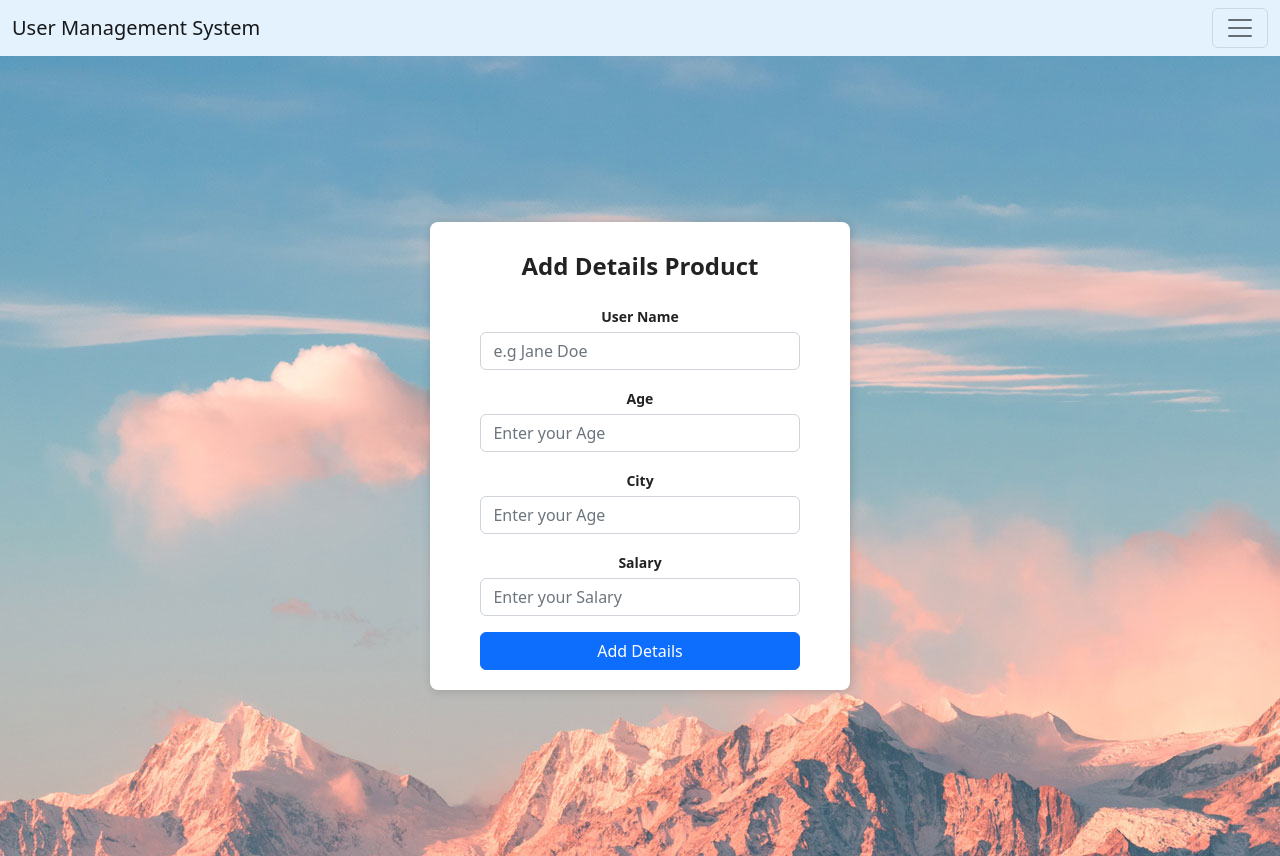
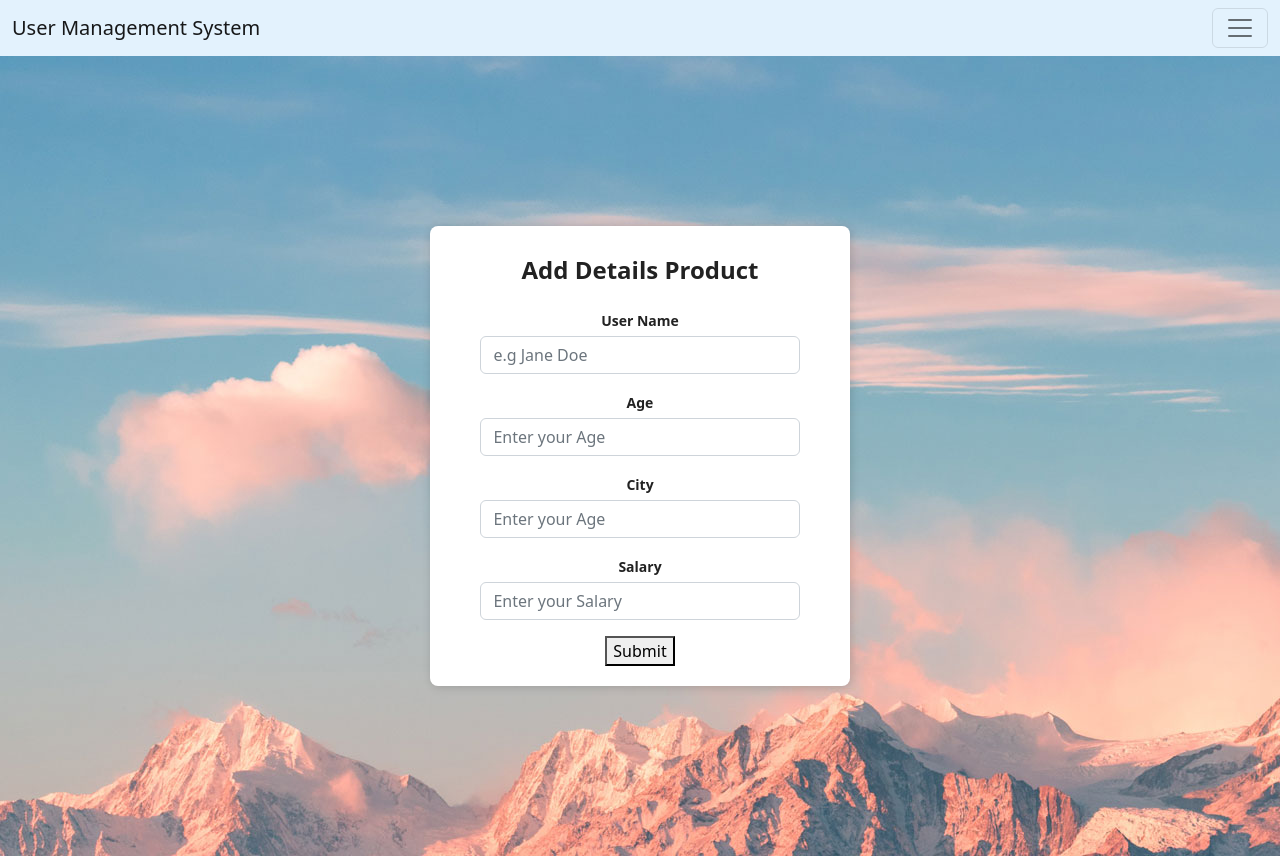
Before and after one commit to markanddighe/Ecommercefront, a React (Create React App) app: page /add in a window 1280 px wide. Built offline with nearby package versions, Linux system fonts and the light colour scheme.

Commit message:
button work add product

```diff
--- a/src/Components/AddProduct.js
+++ b/src/Components/AddProduct.js
@@ -33,7 +33,11 @@ const userId= JSON.parse(localStorage.getItem('id'))._id
 
 // console.log(userId);
 
+// let result = await fetch("http://localhost:3000/post",{
+
 let result = await fetch("https://drab-red-cape-buffalo-gear.cyclic.app/post",{
+
+
 
       method: 'post',
       body: JSON.stringify({name,age,city,salary,userId}),
@@ -149,7 +153,7 @@ console.log("result",result);
 
 
 
-          <div className="d-grid gap-2 mt-3">
+          {/* <div className="d-grid gap-2 mt-3">
 
                         <button
                          onClick={addProduct}
@@ -159,7 +163,11 @@ console.log("result",result);
                           Add Details
                         </button>
 
-                      </div>
+                      </div> */}
+
+                      <div className="d-grid gap-2 mt-3">
+<Link to="/add"><button onClick={addProduct} type="submit" className="addButton">Submit</button></Link>
+ </div>
         </div>
       </form>
 
--- a/src/Components/ProductList.js
+++ b/src/Components/ProductList.js
@@ -16,6 +16,8 @@ const ProductList = () =>{
     const getProducts = async () =>{
 
       let result= await fetch("https://drab-red-cape-buffalo-gear.cyclic.app/get",{
+      // let result= await fetch("http://localhost:3000/get",{
+
 
         headers:{
           authorization: `Bearer ${JSON.parse(localStorage.getItem('token'))}`
```
